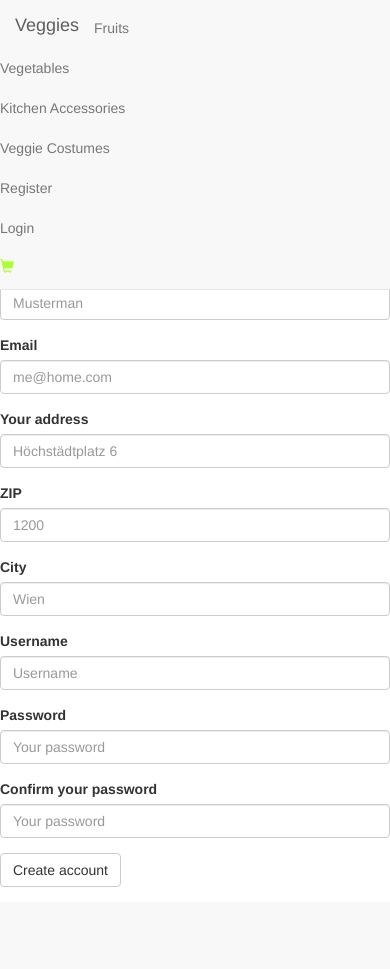
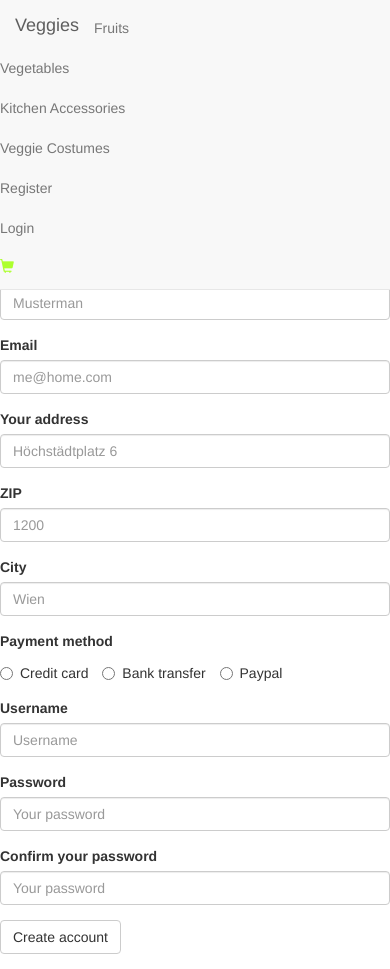
Before and after one commit to BWIWebshop/webshop, a PHP site: page /sites/register.php in a window 390 px wide. Before the commit the page ends 887 px from the top, so only its background shows below. Run offline with PHP 8.4, Linux system fonts and the light colour scheme; some libraries are stand-ins or nearby versions.

Commit message:
registration final

```diff
--- a/sites/register.php
+++ b/sites/register.php
@@ -1,13 +1,63 @@
 <?php
-
 include '../inc/head.php';
 include '../inc/navigation.php';
+include '../model/User.php';
 
+$gender = null;
+$name = null;
+$surname = null;
+$email = null;
+$address = null;
+$zip = null;
+$city = null;
+$username = null;
+$password = null;
+$payment = null;
+
+
+if (isset($_POST['submit'])) {
+    if (isset($_POST['gender'])) {
+        $gender = $_POST['gender'];
+    }
+    if (isset($_POST['name'])) {
+        $name = $_POST['name'];
+    }
+    if (isset($_POST['surname'])) {
+        $surname = $_POST['surname'];
+    }
+    if (isset($_POST['email'])) {
+        $email = $_POST['email'];
+    }
+    if (isset($_POST['address'])) {
+        $address = $_POST['address'];
+    }
+    if (isset($_POST['zip'])) {
+        $zip = $_POST['zip'];
+    }
+    if (isset($_POST['city'])) {
+        $city = $_POST['city'];
+    }
+    if (isset($_POST['username'])) {
+        $username = $_POST['username'];
+    }
+    if (isset($_POST['password'])) {
+        $password = $_POST['password'];
+    }
+    if (isset($_POST['payment'])) {
+        $payment = $_POST['payment'];
+    }
+
+    $userObject = new User($gender, $name, $surname, $email, $address, $zip, $city, $username, $password, $payment);
+
+    $db->registerUser($userObject);
+    echo "success";
+} else {
     ?>
+
 
     <h2>User Registration</h2>
 
-<form class="form-horizontal" action="registration.php" method="post">
+    <form class="form-horizontal" action="register.php" method="post">
         <div class="form-group">
             <label class="col-sm-2 control-label">Gender</label>
             <div class="col-sm-10">
@@ -55,6 +105,20 @@ include '../inc/navigation.php';
             </div>
         </div>
         <div class="form-group">
+            <label class="col-sm-2 control-label">Payment method</label>
+            <div class="col-sm-10">
+                <label class="radio-inline">
+                    <input type="radio" id="payment" name="payment" value="creditcard" required> Credit card
+                </label>
+                <label class="radio-inline">
+                    <input type="radio" id="payment" name="payment" value="bank"> Bank transfer
+                </label>
+                <label class="radio-inline">
+                    <input type="radio" id="payment" name="payment" value="paypal"> Paypal
+                </label>
+            </div>
+        </div>
+        <div class="form-group">
             <label class="col-sm-2 control-label">Username</label>
             <div class="col-sm-10">
                 <input type="text" name="username" class="form-control" id="username" placeholder="Username" required>
@@ -76,13 +140,13 @@ include '../inc/navigation.php';
         </div>
         <div class="form-group">
             <div class="col-sm-offset-2 col-sm-10">
-            <button type="submit" name="submit" class="btn btn-default" onclick="return validate()">Create account</button>
+                <button type="submit" name="submit" class="btn btn-default" onclick="return validatePasswordMatch()">Create account</button>
             </div>
         </div>
     </form>
     <!-- password match check !-->
     <script type="text/javascript">
-    function validate() {
+        function validatePasswordMatch() {
             var password = document.getElementById("password").value;
             var confirmPassword = document.getElementById("confirmPassword").value;
             if (password != confirmPassword) {
@@ -93,48 +157,4 @@ include '../inc/navigation.php';
         }
     </script>
 
-
-<?php
-
-    $gender=null;
-    $name=null;
-    $surname=null;
-    $email=null;
-    $address=null;
-    $zip=null;
-    $city=null;
-    $username=null;
-    $password=null;
-
-if (isset($_POST['submit'])) {
-    if (isset($_POST['gender'])) {
-        $gender = $_POST['gender'];
-    }
-    if (isset($_POST['name'])) {
-        $name = $_POST['name'];
-    }
-        if (isset($_POST['surname'])) {
-        $surname = $_POST['surname'];
-    }
-        if (isset($_POST['email'])) {
-        $email = $_POST['email'];
-    }
-        if (isset($_POST['address'])) {
-        $address = $_POST['address'];
-    }
-        if (isset($_POST['zip'])) {
-        $zip = $_POST['zip'];
-    }
-        if (isset($_POST['city'])) {
-        $city = $_POST['city'];
-    }
-        if (isset($_POST['username'])) {
-        $username = $_POST['username'];
-    }
-        if (isset($_POST['password'])) {
-        $password = $_POST['password'];
-    }
-
-
-
-}
+<?php } ?>
```
Lines whose indentation alone changed are shown as unchanged.
